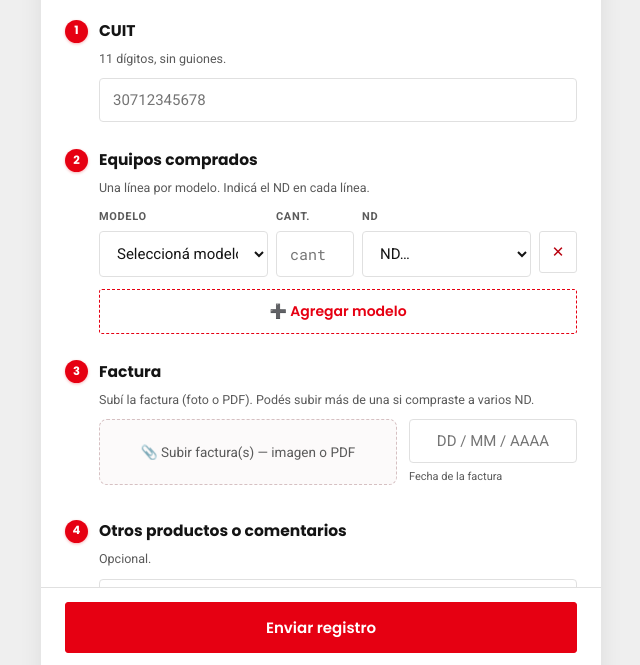
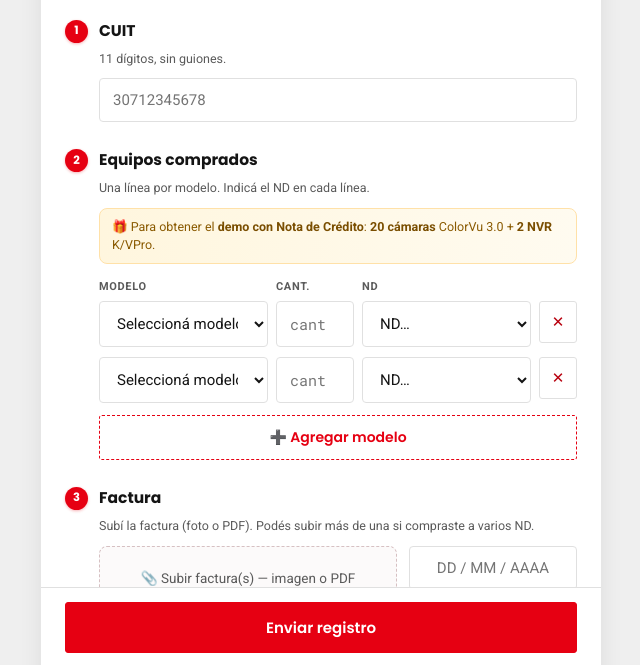
Before and after one commit to frcrublev/hik-gtm-aux, a plain HTML site: page index.html in a window 1280 px wide. Shown: the part 133-798 px from the top of the page, without its empty margins (319-959 px from the left). Drawn offline with nearby package versions, Linux system fonts and the light colour scheme.

Commit message:
Dos filas por defecto + recordatorio del combo de la NC
Co-Authored-By: Claude Opus 4.8 <noreply@anthropic.com>
Claude-Session: https://claude.ai/code/session_01TBXM5PdfRFveNfopAhWRs5

```diff
--- a/index.html
+++ b/index.html
@@ -47,6 +47,8 @@ textarea{min-height:64px;resize:vertical}
 .fact-row .filebox{flex:1 1 240px;margin:0}
 .fact-date{flex:0 0 168px;display:flex;flex-direction:column;justify-content:flex-start}
 .fact-date input{text-align:center}
+.combo-note{font-size:12.5px;color:#8a5a00;background:linear-gradient(90deg,#FFF6DE,#FFFBF0);border:1px solid #FFE1A8;border-radius:8px;padding:9px 12px;margin-bottom:14px;line-height:1.45}
+.combo-note b{color:#7A4E00}
 @media(max-width:520px){.fact-date{flex:1 1 100%}}
 /* Animaciones de entrada */
 @keyframes fieldIn{from{opacity:0;transform:translateY(12px)}to{opacity:1;transform:none}}
@@ -157,6 +159,7 @@ button.p:hover:not(:disabled){filter:brightness(.97)}
       <legend><i>2</i>Equipos comprados</legend>
       <div class="hint">Una línea por modelo. Indicá el ND en cada línea.</div>
       <div class="f">
+        <div id="combo-hint" class="combo-note"></div>
         <div class="lhdr"><span>Modelo</span><span>Cant.</span><span>ND</span><span></span></div>
         <div id="lines"></div>
         <button type="button" class="addline" onclick="addLine()">➕ Agregar modelo</button>
@@ -378,7 +381,10 @@ function render(){
     var kind = /nvr/i.test(g.name) ? 'nvr' : (/c[áa]mara/i.test(g.name) ? 'cam' : 'otro');
     (g.items || []).forEach(function(it){ _SKUKIND[it.sku] = kind; });
   });
-  addLine();
+  var need = CFG.elig || { cams:0, nvr:0 };
+  var ch = document.getElementById('combo-hint');
+  if(ch) ch.innerHTML = '🎁 Para obtener el <b>demo con Nota de Crédito</b>: <b>' + need.cams + ' cámaras</b> ColorVu 3.0 + <b>' + need.nvr + ' NVR</b> K/VPro.';
+  addLine(); addLine(); // arranca con una fila de cámara + una de NVR
   document.getElementById('cuit').addEventListener('input', updateTier);
 }
 var _SKUKIND = {};
```
